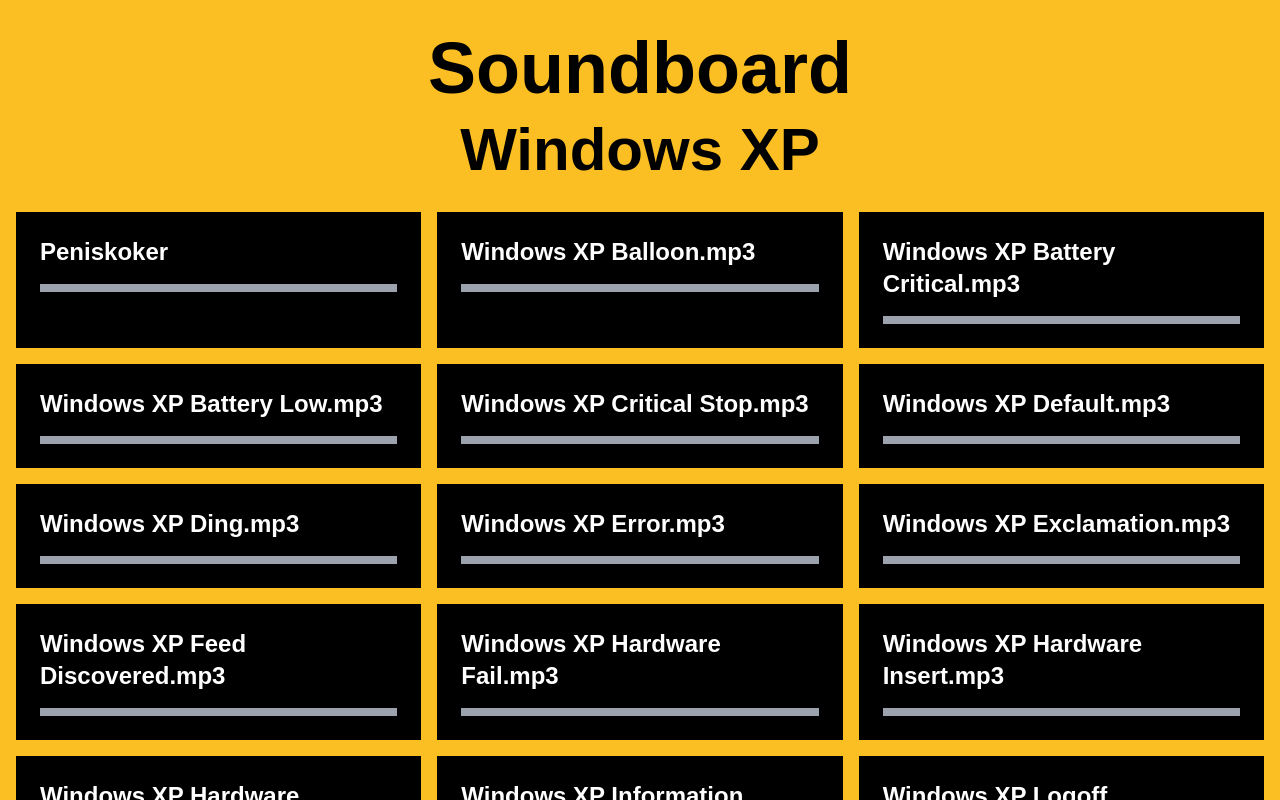
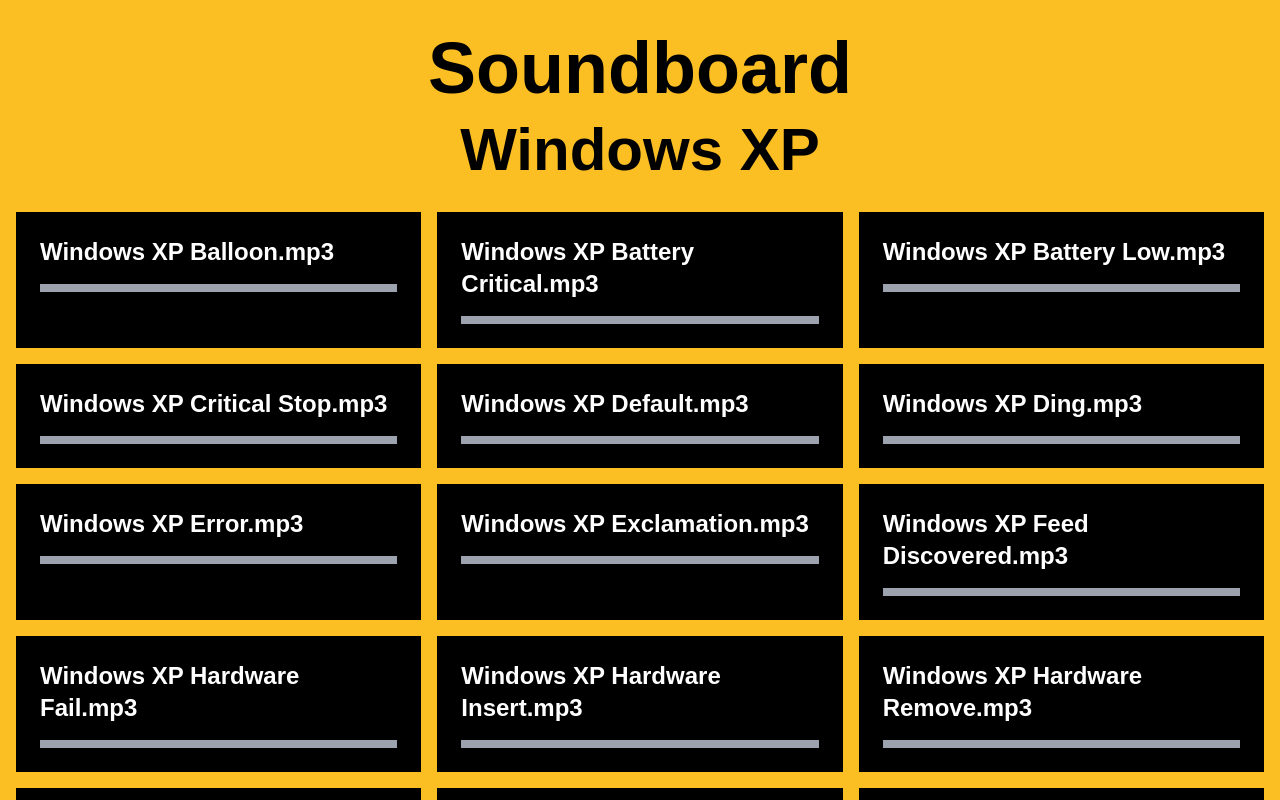
Before and after one commit to iruoy/soundboard, a Next.js app: page /windows_xp in a window 1280 px wide. Shown: the top 800 px of the page. Built offline with nearby package versions, Linux system fonts and the light colour scheme.

Commit message:
Fix Windows XP page

```diff
--- a/pages/windows_xp.js
+++ b/pages/windows_xp.js
@@ -8,7 +8,6 @@
         <h2 className="pt-4 pb-8 text-4xl xl:text-6xl font-semibold text-center">Windows XP</h2>
 
         <div className="grid gap-4 md:grid-cols-2 xl:grid-cols-3">
-          <Sound src="/sounds/windows_xp/peniskoker.mp3" title="Peniskoker" />
           <Sound src="/sounds/windows_xp/Windows XP Balloon.mp3" title="Windows XP Balloon.mp3" />
           <Sound src="/sounds/windows_xp/Windows XP Battery Critical.mp3" title="Windows XP Battery Critical.mp3" />
           <Sound src="/sounds/windows_xp/Windows XP Battery Low.mp3" title="Windows XP Battery Low.mp3" />
```
